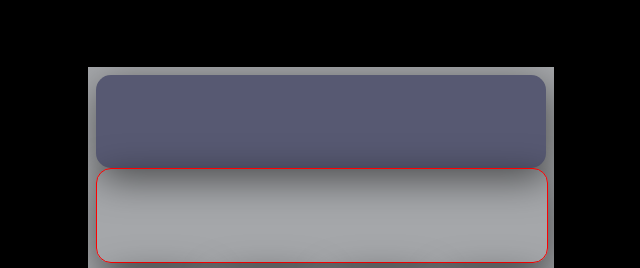
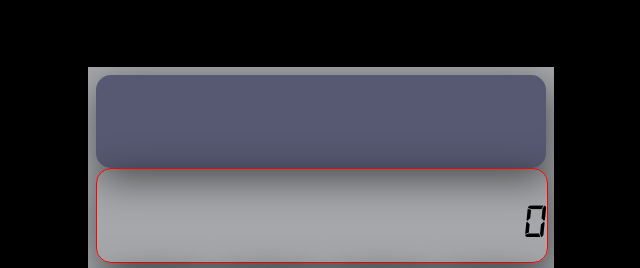
Before and after one commit to pavlidin/calculator-app, a website: page dist/index.html in a window 1280 px wide. Shown: the top 268 px of the page, 319-959 px from the left. Drawn offline with Linux system fonts and the light colour scheme; the site is published under a folder, as on GitHub Pages, so addresses that start at the root find nothing.

Commit message:
Update index.html

```diff
--- a/dist/index.html
+++ b/dist/index.html
@@ -29,6 +29,6 @@
       <button id="clear">CE</button>
       <button id="ans">=</button>
     </div>
-    <script src="/dist/main.js"></script>
+    <script src="main.js"></script>
   </body>
 </html>
```
